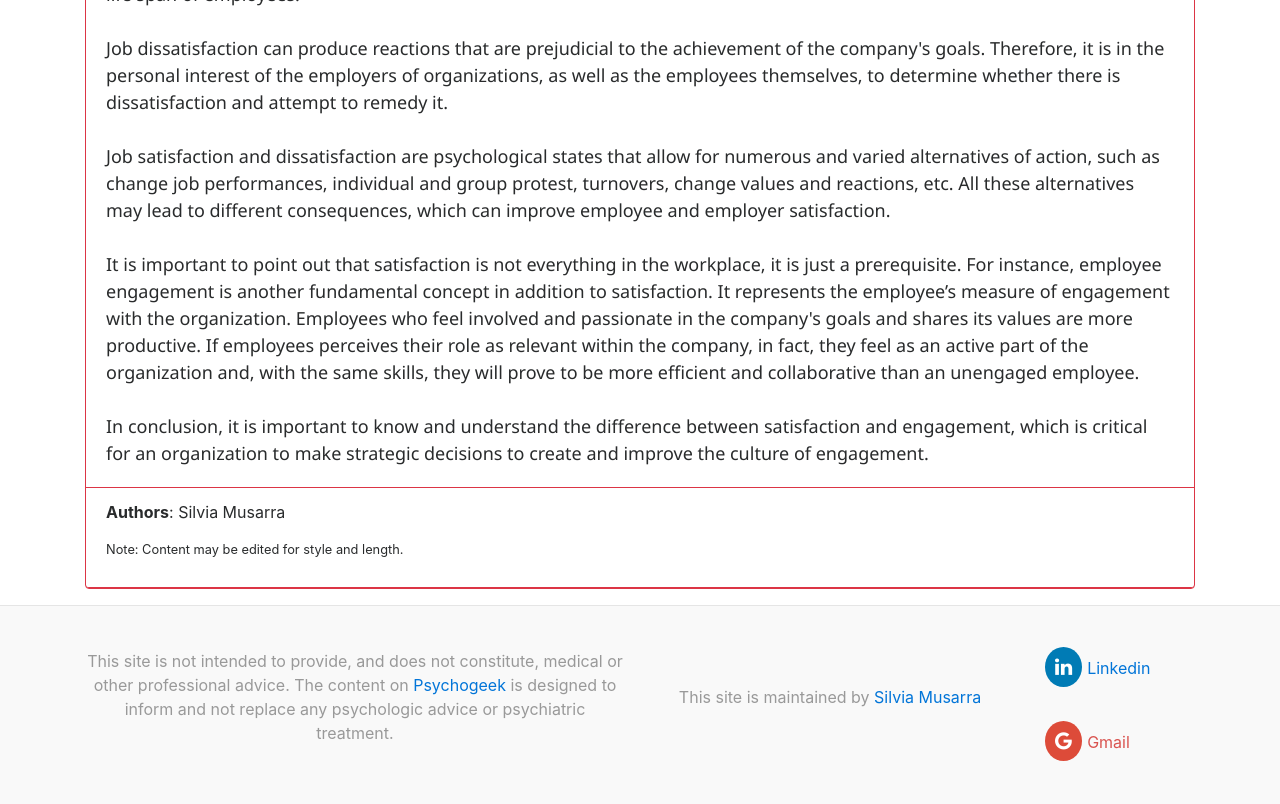
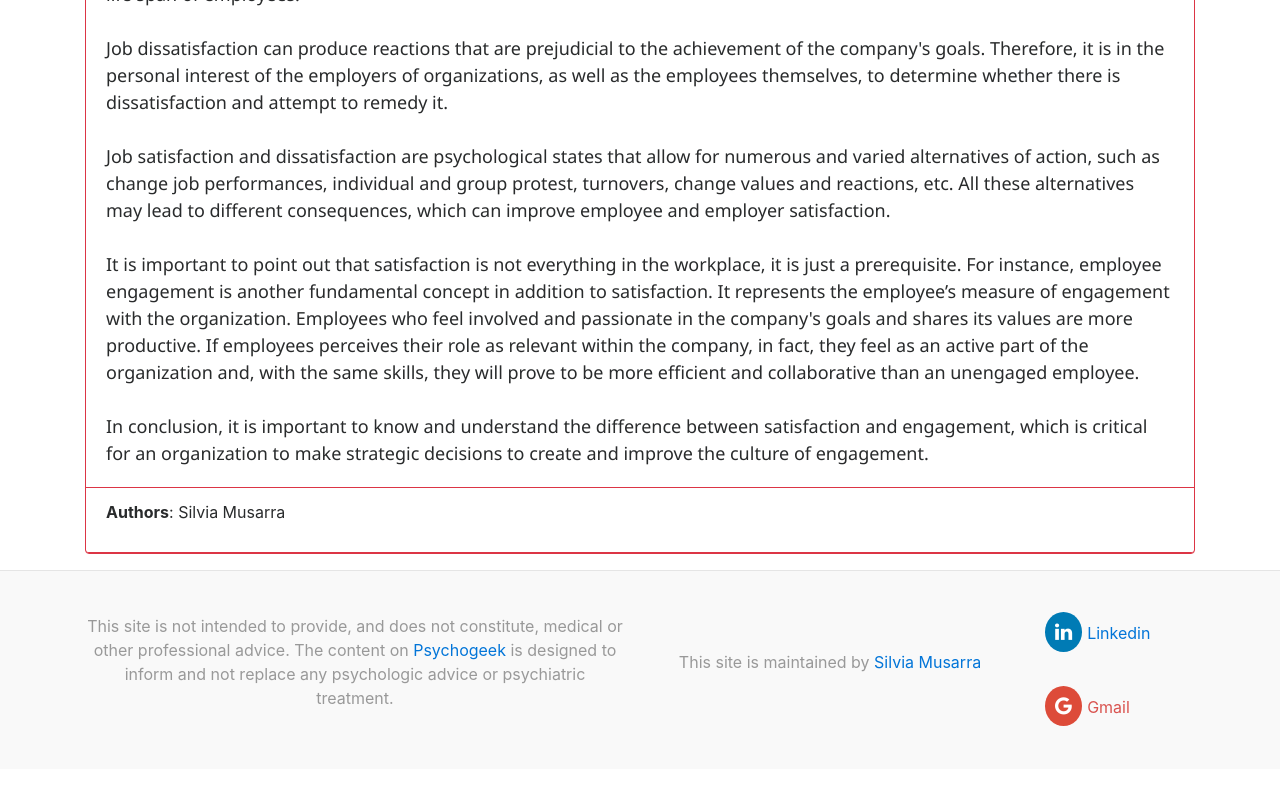
Before and after one commit to silviamusa/personal_blog, a plain HTML site: page pages/11°post.html in a window 1280 px wide. Shown: the part 1146-1950 px from the top of the page. After the commit the page ends 1915 px from the top, so only its background shows below. Drawn offline with nearby package versions, Linux system fonts and the light colour scheme.

Commit message:
change in 11°post

```diff
--- a/pages/11°post.html
+++ b/pages/11°post.html
@@ -188,8 +188,6 @@
                 <div class="card-footer card-post border-danger">
                     <div>
                         <p><strong>Authors</strong>: Silvia Musarra
-                        <br>
-                        <p><small>Note: Content may be edited for style and length.</small></p>
                     </div>
                 </div>
             </div>
```
Also changed, not shown: 1 other file.
